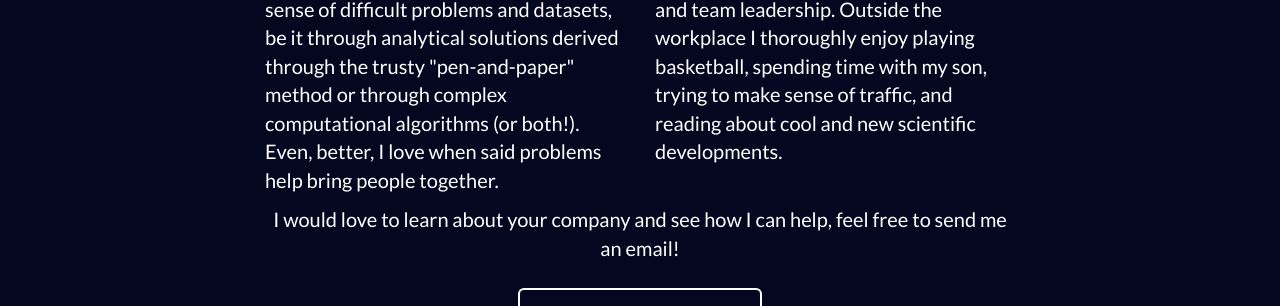
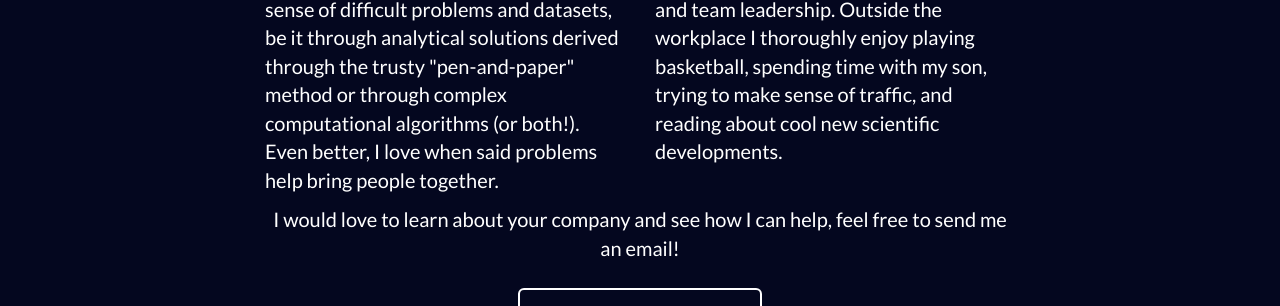
Before and after one commit to Franjcf/Franjcf.github.io, a Jekyll site: the page built from _posts/2020-13-30-Simulation of Multiphase Flow in Deformable Media.markdown, in a window 1280 px wide and 1400 px high, scrolled down 2095 px. Shown: the part 144-450 px from the top of the window. Built offline with Jekyll 4.4.1, drawn with Linux system fonts in a browser that asks for light colours; some of the changed text lies outside the part shown.

Commit message:
new commit

```diff
--- a/_includes/about.html
+++ b/_includes/about.html
@@ -9,10 +9,10 @@
             </div>
             <div class="row">
                 <div class="col-lg-4 col-lg-offset-2">
-                    <p>I am a programmer specializing in computational physics, machine learning, and fluid dynamics. I love trying to make sense of difficult problems and datasets, be it through analytical solutions derived through the trusty "pen-and-paper" method or through complex computational algorithms (or both!). Even, better, I love when said problems help bring people together.</p>
+                    <p>I am a programmer specializing in computational physics, machine learning, and fluid dynamics. I love trying to make sense of difficult problems and datasets, be it through analytical solutions derived through the trusty "pen-and-paper" method or through complex computational algorithms (or both!). Even better, I love when said problems help bring people together.</p>
                 </div>
                 <div class="col-lg-4">
-                    <p>My skills include programming, data analysis, implementation of end-to-end machine learning models, communication and team leadership. Outside the workplace I thoroughly enjoy playing basketball, spending time with my son, trying to make sense of traffic, and reading about cool and new scientific developments. </p>
+                    <p>My skills include programming, data analysis, implementation of end-to-end machine learning models, communication and team leadership. Outside the workplace I thoroughly enjoy playing basketball, spending time with my son, trying to make sense of traffic, and reading about cool new scientific developments. </p>
                 </div>
                 <div class="col-lg-8 col-lg-offset-2 text-center">
 		    <p> I would love to learn about your company and see how I can help, feel free to send me an email! </p>
```
Also changed, not shown: _includes/css/main.css (+2 -31 lines).
